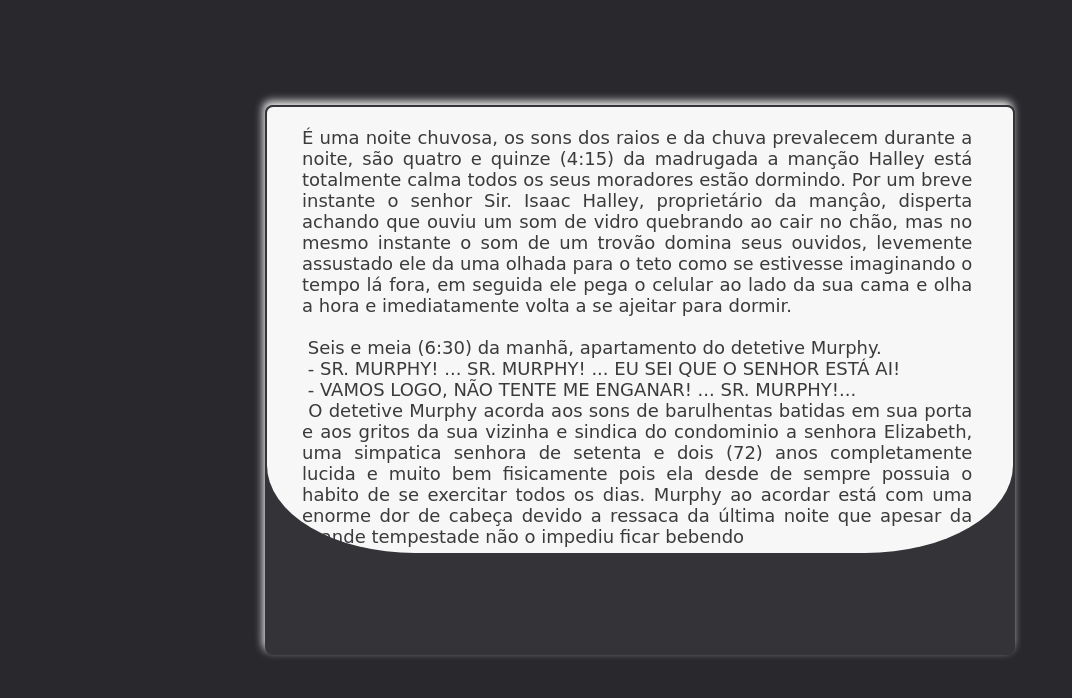
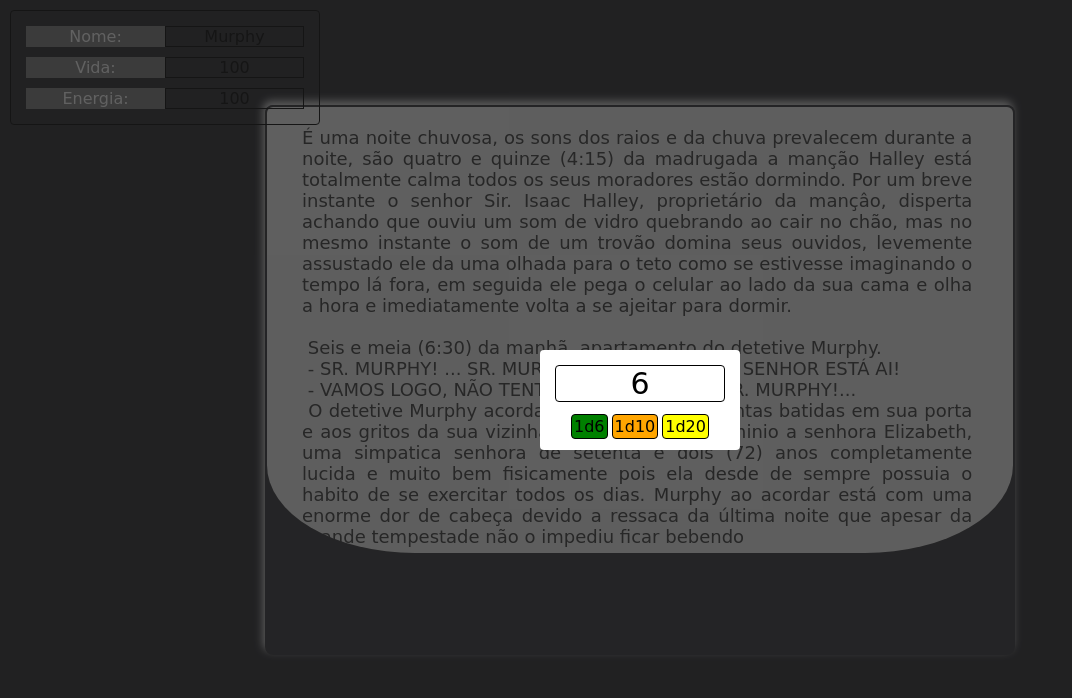
Before and after one commit to renanmaiello/conto-interativo, a plain HTML site: page index.html in a window 1280 px wide. Shown: the whole page, without its empty margins (0-1072 px from the left). Drawn offline with Linux system fonts and the light colour scheme.

Commit message:
crianção da mecanica de rolagem de dados

```diff
--- a/css/main.css
+++ b/css/main.css
@@ -119,3 +119,111 @@ body {
 .acao:focus {
     outline: none;
 }
+
+.embalagem-status-jogador {
+    position: fixed;
+    top: 10;
+    left: 10;
+    display: flex;
+    flex-direction: column;
+    justify-content: center;
+    align-items: center;
+    width: 310px;
+    height: auto;
+    padding: 10px;
+    border-radius: 4px;
+    border: 1px solid;
+}
+
+.embalagem-atributo {
+    font-family: cursive;
+    font-size: 16px;
+    display: flex;
+    flex-direction: row;
+    width: 100%;
+    height: auto;
+    padding: 5px;
+}
+
+.embalagem-atributo .descriacao {
+    display: flex;
+    justify-content: center;
+    align-items: center;
+    width: 50%;
+    height: auto;
+    background-color: grey;
+    color: white;
+}
+
+.embalagem-atributo .valor {
+    display: flex;
+    justify-content: center;
+    align-items: center;
+    width: 50%;
+    height: auto;
+    border: 1px solid;
+}
+
+.embalagem-rolagem-dado {
+    display: flex;
+    justify-content: center;
+    align-items: center;
+    position: fixed;
+    top: 0;
+    left: 0;
+    width: 100vw;
+    height: 100vh;
+    background-color: rgba(31, 31, 31, 0.7);
+}
+
+.embalagem-rolagem-dado .interface-rolagem {
+    display: flex;
+    flex-direction: column;
+    width: 200px;
+    height: 100px;
+    background-color: white;
+    border-radius: 4px;
+    padding: 15px;
+}
+
+.interface-rolagem .resultado {
+    display: flex;
+    justify-content: center;
+    align-items: center;
+    height: 50px;
+    width: 100%;
+    border: solid 1px black;
+    border-radius: 4px;
+    font-size: 30px;
+    font-family: cursive;
+}
+
+.interface-rolagem .embalagem-dado {
+    display: flex;
+    justify-content: center;
+    align-items: center;
+    width: 100%;
+    height: 40px;
+    margin-top: 10px;
+}
+
+.embalagem-dado .dado {
+    border: solid 1px black;
+    border-radius: 4px;
+    font-size: 16px;
+    font-family: cursive;
+    padding: 2px;
+    margin: 2px;
+}
+
+.verde {
+    background-color: green;
+}
+
+.laranja {
+    background-color: orange;
+}
+
+.amarelo {
+    background-color: yellow;
+}
--- a/index.html
+++ b/index.html
@@ -1,4 +1,5 @@
 <html>
+
 <head>
     <meta charset="utf-8" />
     <title>Index</title>
@@ -18,5 +19,32 @@
         </div>
     </div>
 
+    <div class="embalagem-status-jogador">
+        <div class="embalagem-atributo">
+            <div class="descriacao">Nome:</div>
+            <div class="valor">Murphy</div>
+        </div>
+        <div class="embalagem-atributo">
+            <div class="descriacao">Vida:</div>
+            <div class="valor">100</div>
+        </div>
+        <div class="embalagem-atributo">
+            <div class="descriacao">Energia:</div>
+            <div class="valor">100</div>
+        </div>
+    </div>
+    <div class="embalagem-rolagem-dado">
+        <div class="interface-rolagem">
+            <div class="resultado">
+                <label id="resultado">6</label>
+            </div>
+            <div class="embalagem-dado">
+                <div class="dado verde" onclick="sorteiaUmDeSeis()">1d6</div>
+                <div class="dado laranja" onclick="sorteiaUmDeDez()">1d10</div>
+                <div class="dado amarelo" onclick="sorteiaUmDeVinte()">1d20</div>
+            </div>
+        </div>
+    </div>
+
 </body>
 <html>
```
Lines whose indentation alone changed are shown as unchanged.
